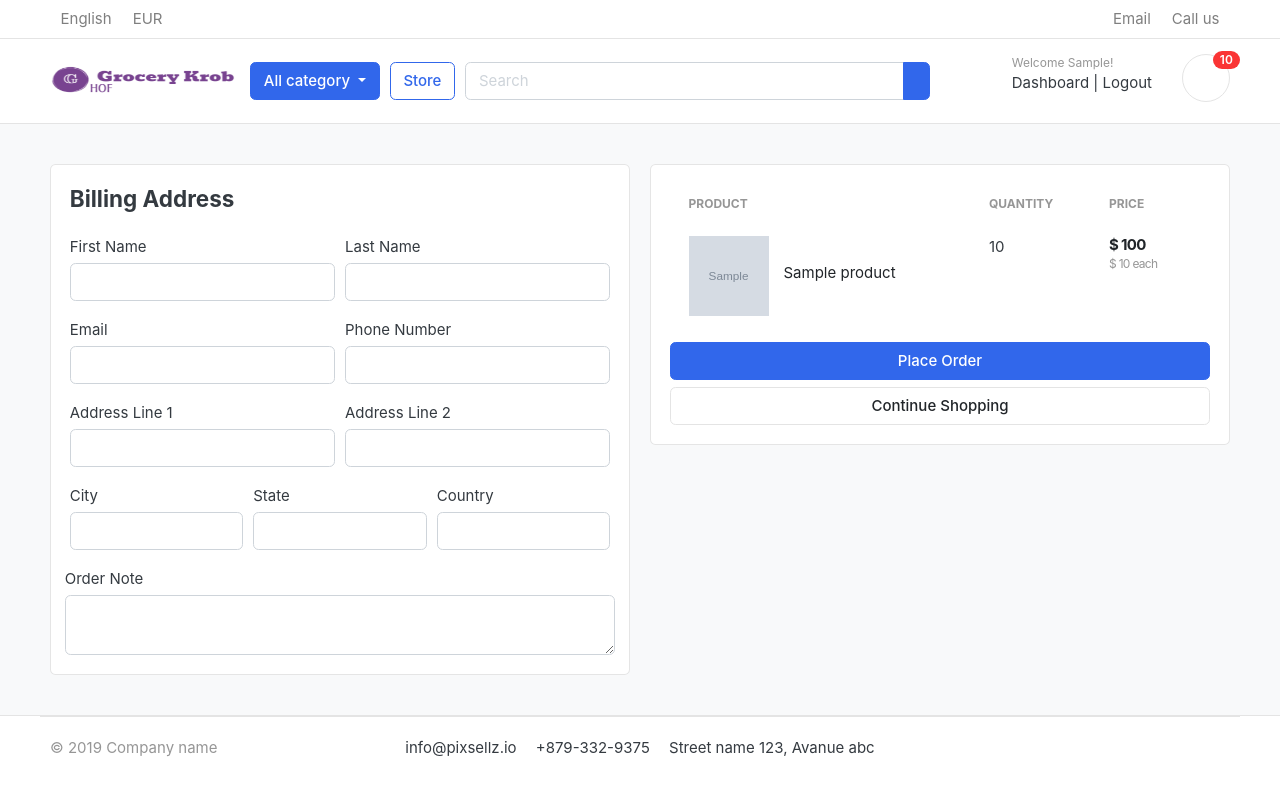
After one commit to sauravslr/SE_ecom, a Django app: page /cart/checkout/ in a window 1280 px wide. The commit adds this page. Run offline with Django 3.2, Linux system fonts and the light colour scheme; a user stored in the database is signed in; tables that the repository leaves empty hold one stand-in row (values such as "Sample post"); grey boxes marked "Sample" are stand-in pictures; some libraries are stand-ins or nearby versions; some web fonts are replaced.

Commit message:
cart and checkout page

```diff
--- a/carts/context_processor.py
+++ b/carts/context_processor.py
@@ -9,7 +9,10 @@ def counter(request):
     else:
         try:
             cart = Cart.objects.filter(cart_id=_cart_id(request))
-            cart_items = CartItem.objects.all().filter(cart=cart[:1])
+            if request.user.is_authenticated:
+                cart_items = CartItem.objects.all().filter(user=request.user)
+            else:
+                cart_items = CartItem.objects.all().filter(cart=cart[:1])
             for cart_item in cart_items:
                 cart_count += cart_item.quantity
         except Cart.DoesNotExist:
--- a/carts/models.py
+++ b/carts/models.py
@@ -1,6 +1,8 @@
 from django.db import models
 
 from store.models import Product, Variation
+
+from accounts.models import Account
 
 # Create your models here.
 
@@ -14,9 +16,10 @@ class Cart(models.Model):
 
 
 class CartItem(models.Model):
+    user = models.ForeignKey(Account, on_delete=models.CASCADE, null=True)
     product = models.ForeignKey(Product, on_delete=models.CASCADE)
     variation = models.ManyToManyField(Variation, blank=True)
-    cart = models.ForeignKey(Cart, on_delete=models.CASCADE)
+    cart = models.ForeignKey(Cart, on_delete=models.CASCADE, null=True)
     quantity = models.IntegerField()
     is_active = models.BooleanField(default=True)
 
--- a/carts/urls.py
+++ b/carts/urls.py
@@ -10,4 +10,5 @@ urlpatterns = [
          views.remove_cart, name='remove_cart'),
     path('remove_cart_item/<int:product_id>/<int:cart_item_id>/',
          views.remove_cart_item, name='remove_cart_item'),
+    path('checkout/', views.checkout, name='checkout'),
 ]
--- a/carts/views.py
+++ b/carts/views.py
@@ -3,6 +3,7 @@ from django.shortcuts import get_object_or_404, redirect, render
 from carts.models import Cart, CartItem
 from django.core.exceptions import ObjectDoesNotExist
 from store.models import Product, Variation
+from django.contrib.auth.decorators import login_required
 
 # Create your views here.
 
@@ -15,71 +16,131 @@ def _cart_id(request):
 
 
 def add_cart(request, product_id):
+    current_user = request.user
     product = Product.objects.get(id=product_id)
-    product_variation = []
-    if request.method == 'POST':
-        for item in request.POST:
-            key = item
-            value = request.POST[key]
+    # If the user is authenticated
+    if current_user.is_authenticated:
+        product_variation = []
+        if request.method == 'POST':
+            for item in request.POST:
+                key = item
+                value = request.POST[key]
 
-            try:
-                variation = Variation.objects.get(product=product,
-                                                  variation_category__iexact=key, variation_value__iexact=value)
-                product_variation.append(variation)
-            except:
-                pass
+                try:
+                    variation = Variation.objects.get(
+                        product=product, variation_category__iexact=key, variation_value__iexact=value)
+                    product_variation.append(variation)
+                except:
+                    pass
 
-    try:
-        cart = Cart.objects.get(cart_id=_cart_id(request))
-    except Cart.DoesNotExist:
-        cart = Cart.objects.create(cart_id=_cart_id(request))
-    cart.save()
-    is_cart_item_exists = CartItem.objects.filter(
-        product=product, cart=cart).exists()
-    if is_cart_item_exists:
-        cart_item = CartItem.objects.filter(product=product, cart=cart)
-        ex_var_list = []
-        id = []
-        for item in cart_item:
-            existing_variation = item.variation.all()
-            ex_var_list.append(list(existing_variation))
-            id.append(item.id)
+        is_cart_item_exists = CartItem.objects.filter(
+            product=product, user=current_user).exists()
+        if is_cart_item_exists:
+            cart_item = CartItem.objects.filter(
+                product=product, user=current_user)
+            ex_var_list = []
+            id = []
+            for item in cart_item:
+                existing_variation = item.variation.all()
+                ex_var_list.append(list(existing_variation))
+                id.append(item.id)
 
-        if product_variation in ex_var_list:
-            index = ex_var_list.index(product_variation)
-            item_id = id[index]
-            item = CartItem.objects.get(product=product, id=item_id)
-            item.quantity += 1
-            item.save()
+            if product_variation in ex_var_list:
+                # increase the cart item quantity
+                index = ex_var_list.index(product_variation)
+                item_id = id[index]
+                item = CartItem.objects.get(product=product, id=item_id)
+                item.quantity += 1
+                item.save()
 
+            else:
+                item = CartItem.objects.create(
+                    product=product, quantity=1, user=current_user)
+                if len(product_variation) > 0:
+                    item.variation.clear()
+                    item.variation.add(*product_variation)
+                item.save()
         else:
-            item = CartItem.objects.create(
-                product=product, quantity=1, cart=cart)
+            cart_item = CartItem.objects.create(
+                product=product,
+                quantity=1,
+                user=current_user,
+            )
             if len(product_variation) > 0:
-                item.variation.clear()
-                item.variation.add(*product_variation)
-            #cart_item.quantity += 1
-            item.save()
+                cart_item.variation.clear()
+                cart_item.variation.add(*product_variation)
+            cart_item.save()
+        return redirect('cart')
+    # if user is not authenticated
     else:
-        cart_item = CartItem.objects.create(
-            product=product,
-            quantity=1,
-            cart=cart,
-        )
-        if len(product_variation) > 0:
-            cart_item.variation.clear()
-            cart_item.variation.add(*product_variation)
-        cart_item.save()
-    return redirect('cart')
+        product_variation = []
+        if request.method == 'POST':
+            for item in request.POST:
+                key = item
+                value = request.POST[key]
+
+                try:
+                    variation = Variation.objects.get(product=product,
+                                                      variation_category__iexact=key, variation_value__iexact=value)
+                    product_variation.append(variation)
+                except:
+                    pass
+
+        try:
+            cart = Cart.objects.get(cart_id=_cart_id(request))
+        except Cart.DoesNotExist:
+            cart = Cart.objects.create(cart_id=_cart_id(request))
+        cart.save()
+        is_cart_item_exists = CartItem.objects.filter(
+            product=product, cart=cart).exists()
+        if is_cart_item_exists:
+            cart_item = CartItem.objects.filter(product=product, cart=cart)
+            ex_var_list = []
+            id = []
+            for item in cart_item:
+                existing_variation = item.variation.all()
+                ex_var_list.append(list(existing_variation))
+                id.append(item.id)
+
+            if product_variation in ex_var_list:
+                index = ex_var_list.index(product_variation)
+                item_id = id[index]
+                item = CartItem.objects.get(product=product, id=item_id)
+                item.quantity += 1
+                item.save()
+
+            else:
+                item = CartItem.objects.create(
+                    product=product, quantity=1, cart=cart)
+                if len(product_variation) > 0:
+                    item.variation.clear()
+                    item.variation.add(*product_variation)
+                #cart_item.quantity += 1
+                item.save()
+        else:
+            cart_item = CartItem.objects.create(
+                product=product,
+                quantity=1,
+                cart=cart,
+            )
+            if len(product_variation) > 0:
+                cart_item.variation.clear()
+                cart_item.variation.add(*product_variation)
+            cart_item.save()
+        return redirect('cart')
 
 
 def remove_cart(request, product_id, cart_item_id):
 
-    cart = Cart.objects.get(cart_id=_cart_id(request))
     product = get_object_or_404(Product, id=product_id)
     try:
-        cart_item = CartItem.objects.get(
-            product=product, cart=cart, id=cart_item_id)
+        if request.user.is_authenticated:
+            cart_item = CartItem.objects.get(
+                product=product, user=request.user, id=cart_item_id)
+        else:
+            cart = Cart.objects.get(cart_id=_cart_id(request))
+            cart_item = CartItem.objects.get(
+                product=product, cart=cart, id=cart_item_id)
         if cart_item.quantity > 1:
             cart_item.quantity -= 1
             cart_item.save()
@@ -91,10 +152,14 @@ def remove_cart(request, product_id, cart_item_id):
 
 
 def remove_cart_item(request, product_id, cart_item_id):
-    cart = Cart.objects.get(cart_id=_cart_id(request))
     product = get_object_or_404(Product, id=product_id)
-    cart_item = CartItem.objects.get(
-        product=product, cart=cart, id=cart_item_id)
+    if request.user.is_authenticated:
+        cart_item = CartItem.objects.get(
+            product=product, user=request.user, id=cart_item_id)
+    else:
+        cart = Cart.objects.get(cart_id=_cart_id(request))
+        cart_item = CartItem.objects.get(
+            product=product, cart=cart, id=cart_item_id)
     cart_item.delete()
     return redirect('cart')
 
@@ -103,8 +168,12 @@ def cart(request, total=0, quantity=0, cart_items=None):
     try:
         tax = 0
         grand_total = 0
-        cart = Cart.objects.get(cart_id=_cart_id(request))
-        cart_items = CartItem.objects.filter(cart=cart, is_active=True)
+        if request.user.is_authenticated:
+            cart_items = CartItem.objects.filter(
+                user=request.user, is_active=True)
+        else:
+            cart = Cart.objects.get(cart_id=_cart_id(request))
+            cart_items = CartItem.objects.filter(cart=cart, is_active=True)
         for cart_item in cart_items:
             total += (cart_item.product.price * cart_item.quantity)
             quantity += cart_item.quantity
@@ -121,3 +190,32 @@ def cart(request, total=0, quantity=0, cart_items=None):
         'grand_total': grand_total,
     }
     return render(request, 'store/cart.html', context)
+
+
+@login_required(login_url='login')
+def checkout(request, total=0, quantity=0, cart_items=None):
+    try:
+        tax = 0
+        grand_total = 0
+        if request.user.is_authenticated:
+            cart_items = CartItem.objects.filter(
+                user=request.user, is_active=True)
+        else:
+            cart = Cart.objects.get(cart_id=_cart_id(request))
+            cart_items = CartItem.objects.filter(cart=cart, is_active=True)
+        for cart_item in cart_items:
+            total += (cart_item.product.price * cart_item.quantity)
+            quantity += cart_item.quantity
+        tax = (2 * total)/100
+        grand_total = total + tax
+    except ObjectDoesNotExist:
+        pass
+
+    context = {
+        'total': total,
+        'quantity': quantity,
+        'cart_items': cart_items,
+        'tax': tax,
+        'grand_total': grand_total,
+    }
+    return render(request, 'store/checkout.html', context)
--- a/templates/store/cart.html
+++ b/templates/store/cart.html
@@ -103,7 +103,7 @@
                         <p class="text-center mb-3">
                             <img src="{% static './images/misc/payments.png' %}" height="26">
                         </p>
-                        <a href="./place-order.html" class="btn btn-primary btn-block"> Checkout </a>
+                        <a href="{% url 'checkout' %}" class="btn btn-primary btn-block"> Checkout </a>
                         <a href="{% url 'store' %}" class="btn btn-light btn-block">Continue Shopping</a>
                     </div> <!-- card-body.// -->
                 </div> <!-- card.// -->
--- /dev/null
+++ b/templates/store/checkout.html
@@ -0,0 +1,140 @@
+{% extends 'base.html' %}
+{% load static %}
+
+{% block content %}
+
+
+<section class="section-content padding-y bg">
+    <div class="container">
+
+        <!-- ============================ COMPONENT 1 ================================= -->
+
+        <div class="row">
+            <aside class="col-lg-6">
+                <div class="card">
+                    <div class="card-body">
+                        <h4 class="card-title mb-4">Billing Address</h4>
+                        <form action="" >
+                            <div class="form-row">
+                                <div class="col form-group">
+                                    <label for="">First Name</label>
+                                    <input type="text" name="first_name" class="form-control" required>
+                                </div>
+                                <div class="col form-group">
+                                    <label for="">Last Name</label>
+                                    <input type="text" name="last_name" class="form-control" required>
+                                </div>
+                            </div>
+                            <div class="form-row">
+                                <div class="col form-group">
+                                    <label for="">Email</label>
+                                    <input type="email" name="email" class="form-control" required>
+                                </div>
+                                <div class="col form-group">
+                                    <label for="">Phone Number</label>
+                                    <input type="text" name="phone" class="form-control" required>
+                                </div>
+                            </div>
+                            <div class="form-row">
+                                <div class="col form-group">
+                                    <label for="">Address Line 1</label>
+                                    <input type="text" name="address_line_1" class="form-control" required>
+                                </div>
+                                <div class="col form-group">
+                                    <label for="">Address Line 2</label>
+                                    <input type="text" name="address_line_2" class="form-control">
+                                </div>
+                            </div>
+                            <div class="form-row">
+                                <div class="col form-group">
+                                    <label for="">City</label>
+                                    <input type="text" name="city" class="form-control" required>
+                                </div>
+                                <div class="col form-group">
+                                    <label for="">State</label>
+                                    <input type="text" name="state" class="form-control" required>
+                                </div>
+                                <div class="col form-group">
+                                    <label for="">Country</label>
+                                    <input type="text" name="country" class="form-control" required>
+                                </div>
+                            </div>
+                            <div class="form-row">
+                                <label for="">Order Note</label>
+                                <textarea name="order_note" rows="2" class="form-control"></textarea>
+                            </div>
+
+
+                    </div>
+                </div> <!-- card.// -->
+
+            </aside> <!-- col.// -->
+            <aside class="col-lg-6">
+
+                <div class="card">
+                    <div class="card-body">
+                        <table class="table table-borderless table-shopping-cart">
+                            <thead class="text-muted">
+                                <tr class="small text-uppercase">
+                                    <th scope="col">Product</th>
+                                    <th scope="col" width="120">Quantity</th>
+                                    <th scope="col" width="120">Price</th>
+
+                                </tr>
+                            </thead>
+                            <tbody>
+
+                                {% for cart_item in cart_items %}
+                                <tr>
+                                    <td>
+                                        <figure class="itemside align-items-center">
+                                            <div class="aside"><img src="{{ cart_item.product.images.url }}"
+                                                    class="img-sm"></div>
+                                            <figcaption class="info">
+                                                <a href="{{ cart_item.product.get_url }}" class="title text-dark">{{cart_item.product.product_name }}</a>
+                                                <p class="text-muted small">
+                                                    {% if cart_item.variations.all %}
+                                                        {% for item in cart_item.variations.all %}
+                                                            {{ item.variation_category | capfirst }} : {{ item.variation_value | capfirst }} <br>
+                                                        {% endfor %}
+                                                    {% endif %}
+                                                </p>
+                                            </figcaption>
+                                        </figure>
+                                    </td>
+                                    <td>
+                                        <!-- col.// -->
+                                        <label for="">{{cart_item.quantity}}</label>
+                                    </td>
+                                    <td>
+                                        <div class="price-wrap">
+                                            <var class="price">$ {{ cart_item.sub_total }}</var>
+                                            <small class="text-muted"> $ {{ cart_item.product.price }} each </small>
+                                        </div> <!-- price-wrap .// -->
+                                    </td>
+
+                                </tr>
+                                {% endfor %}
+
+                            </tbody>
+                        </table>
+
+                        <button type="submit" name="submit" class="btn btn-primary btn-block">Place Order</button>
+                        <a href="{% url 'store' %}" class="btn btn-light btn-block">Continue Shopping</a>
+                        </form>
+                    </div> <!-- card-body.// -->
+                </div> <!-- card.// -->
+
+
+            </aside> <!-- col.// -->
+
+
+        </div> <!-- row.// -->
+
+        <!-- ============================ COMPONENT 1 END .// ================================= -->
+
+    </div> <!-- container .//  -->
+</section>
+<!-- ========================= SECTION CONTENT END// ========================= -->
+
+{% endblock %}
```
Also changed, not shown: accounts/views.py (+56 -1 lines), carts/migrations/0003_auto_20220211_1209.py (added), my_project_visualized.png.
